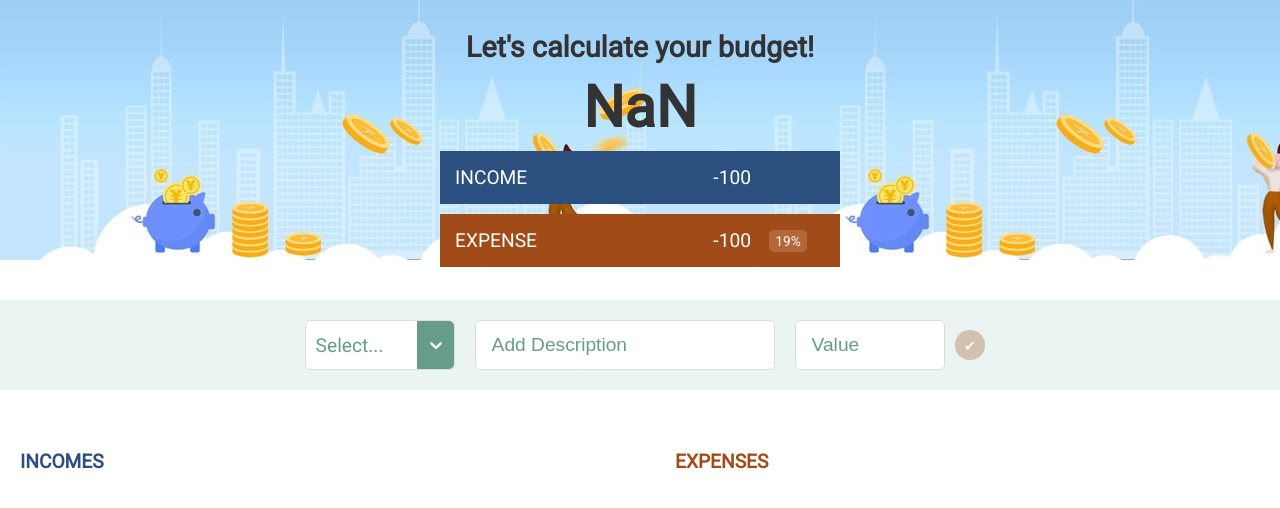
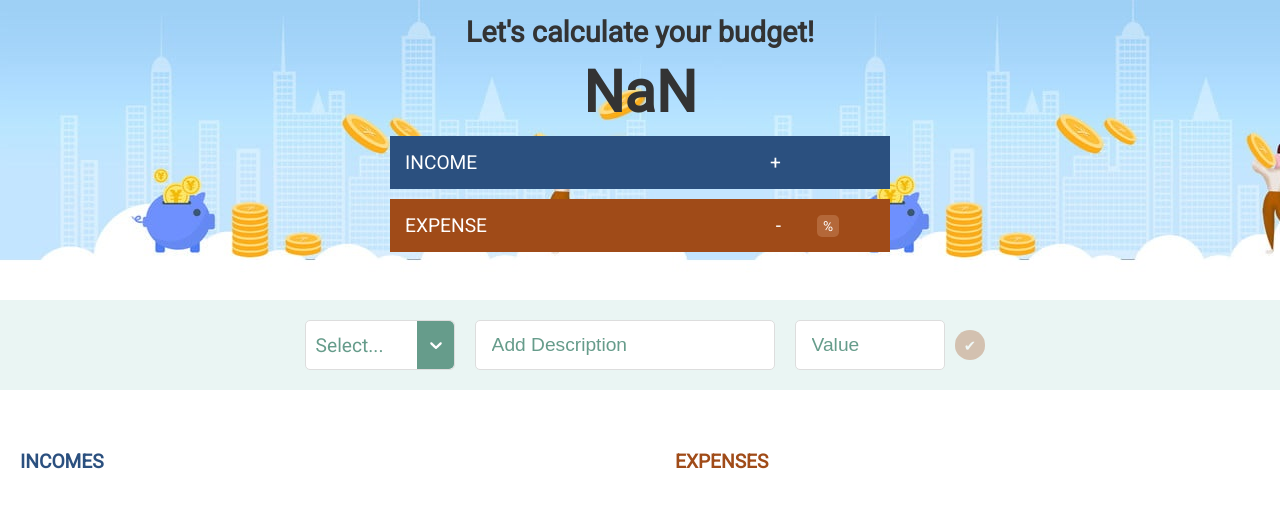
Before and after one commit to jocko981/budget-app, a React (Create React App) app: page /dashboard in a window 1280 px wide. Shown: the top 508 px of the page. Built offline with nearby package versions, Linux system fonts and the light colour scheme.

Commit message:
header income-expense

```diff
--- a/src/components/expensesList/ExpensesList.js
+++ b/src/components/expensesList/ExpensesList.js
@@ -3,6 +3,8 @@ import "./ExpensesList.css";
 // hooks
 import { useBudgetContext } from "../../hooks/useBudgetContext";
 import { useExpenses } from "../../hooks/useExpenses";
+// helpers
+import { calcExpensePercentage } from "../../helpers/helpers";
 
 export default function ExpensesList() {
     const { listOfExpenses } = useBudgetContext()
--- a/src/components/header/Header.css
+++ b/src/components/header/Header.css
@@ -1,6 +1,6 @@
 .header {
     height: 300px;
-    padding: 30px;
+    padding: 15px;
     background-image: url("../../assets/images/bg-image.jpg");
 }
 
@@ -14,7 +14,7 @@
 }
 
 .header .income-expense {
-    max-width: 400px;
+    width: clamp(280px, 80%, 500px);
     margin: auto;
 }
 
@@ -50,7 +50,7 @@
     padding: 15px;
 }
 
-.header .income-expense .total.expense {
+.header .income-expense .total.expenses {
     background: var(--orange-color);
     color: var(--white-color);
     padding: 15px;
--- a/src/components/header/Header.js
+++ b/src/components/header/Header.js
@@ -2,6 +2,8 @@
 import "./Header.css";
 // hooks
 import { useBudgetContext } from "../../hooks/useBudgetContext";
+// helpers
+import { calcExpensePercentage } from "../../helpers/helpers";
 
 export default function Header() {
     const { totalIncome, totalExpense } = useBudgetContext()
@@ -23,7 +25,7 @@ export default function Header() {
             const date = new Date()
             const month = date.toLocaleString("default", { month: "long" })
             const year = date.getFullYear()
-            return `Budget for ${month} in ${year}:`
+            return `Awailable Budget in ${month} in ${year}:`
         }
 
         return "Let's calculate your budget!"
@@ -43,15 +45,15 @@ export default function Header() {
                 <div className="total income">
                     <div className="flex-wrap">
                         <span className="text">income</span>
-                        <span className="value">-100</span>
+                        <span className="value">+{totalIncome}</span>
                     </div>
                 </div>
-                <div className="total expense">
+                <div className="total expenses">
                     <div className="flex-wrap">
                         <span className="text">expense</span>
-                        <span className="value">-100</span>
+                        <span className="value">-{totalExpense}</span>
                     </div>
-                    <span className="percentage">19%</span>
+                    <span className="percentage">{calcExpensePercentage(totalIncome, totalExpense)}</span>
                 </div>
             </div>
         </div>
--- a/src/helpers/helpers.js
+++ b/src/helpers/helpers.js
@@ -8,3 +8,8 @@ export const onInputMaxLengthCheck = (e) => {
 export const sumOfArrayOfNumbers = (arr) => {
     return arr.reduce((a, b) => a + b, 0)
 }
+
+
+export const calcExpensePercentage = (totalIncome, expense) => {
+    return "%"
+}
```
